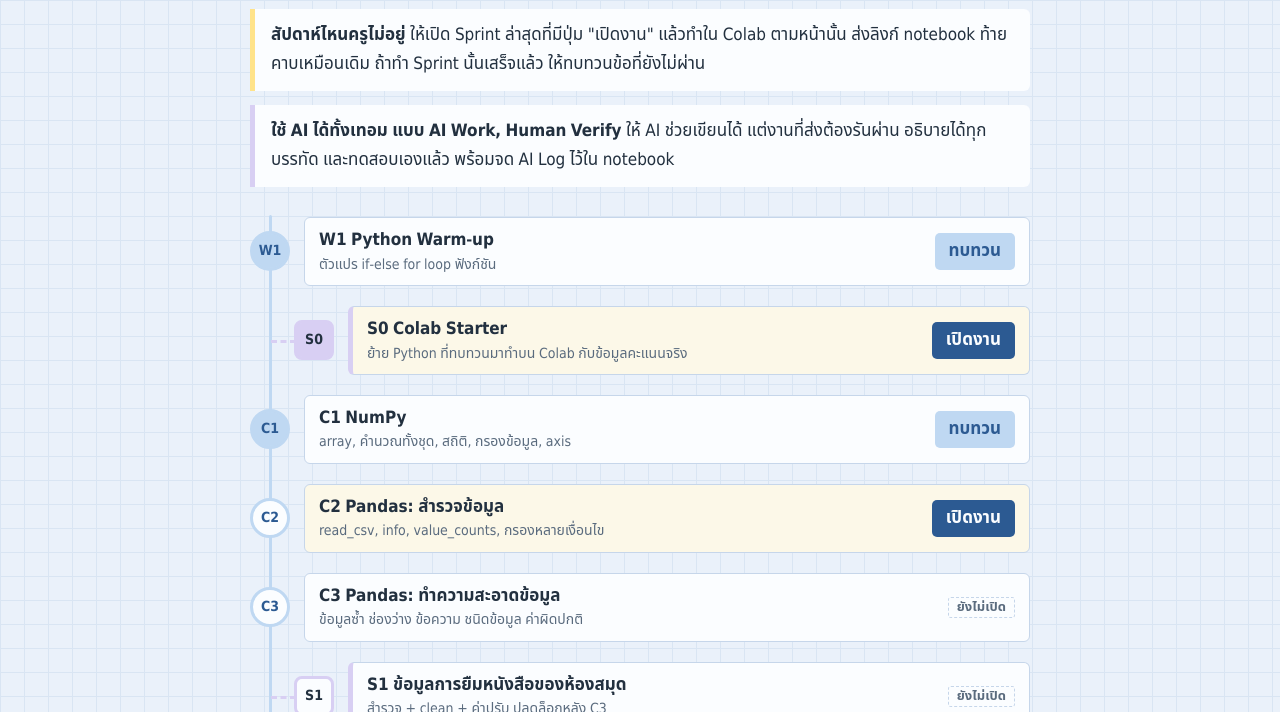
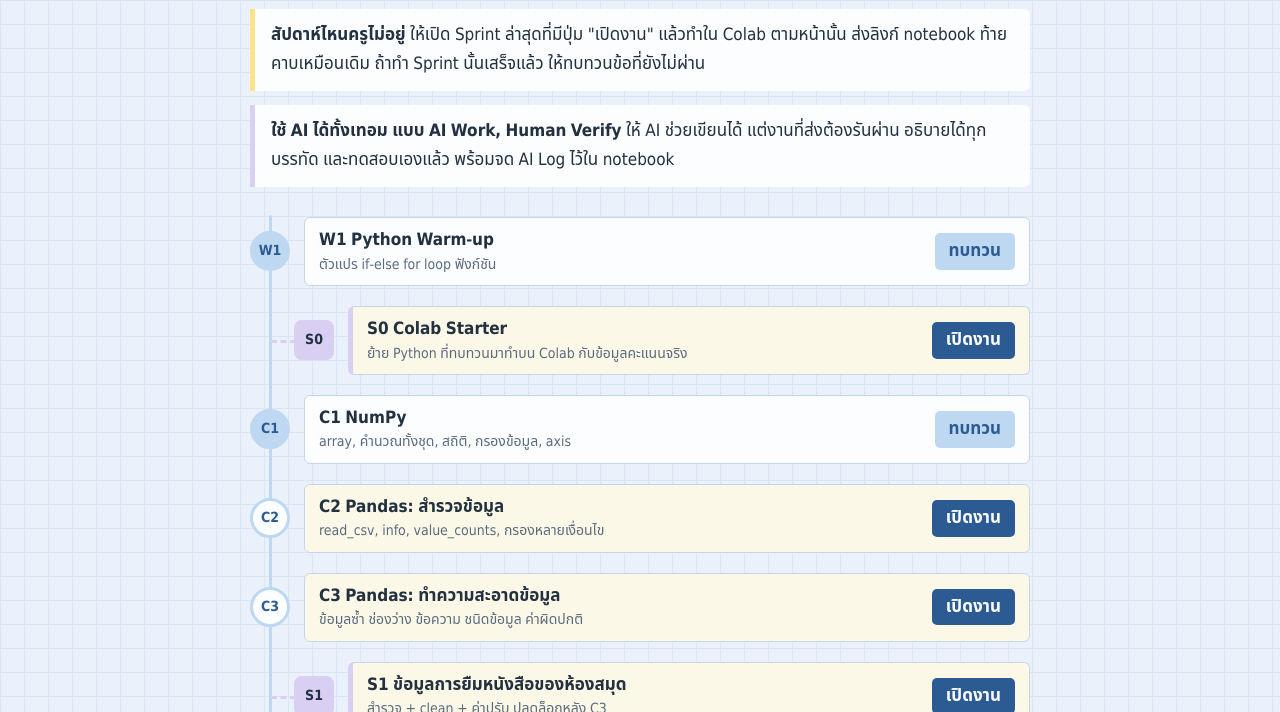
Before and after one commit to aump-pchy/DataScienceCourse, a plain HTML site: page index.html in a window 1280 px wide. Shown: the part 240-952 px from the top of the page. Drawn offline with Linux system fonts and the light colour scheme; a web font is replaced by a local one.

Commit message:
Update task statuses from 'soon' to 'open'

```diff
--- a/index.html
+++ b/index.html
@@ -63,8 +63,8 @@ const items = [
   { id:'S0', kind:'sprint', status:'open', title:'Colab Starter', note:'ย้าย Python ที่ทบทวนมาทำบน Colab กับข้อมูลคะแนนจริง', file:'s0.html' },
   { id:'C1', kind:'core',   status:'done', title:'NumPy', note:'array, คำนวณทั้งชุด, สถิติ, กรองข้อมูล, axis', file:'c1.html' },
   { id:'C2', kind:'core',   status:'open', title:'Pandas: สำรวจข้อมูล', note:'read_csv, info, value_counts, กรองหลายเงื่อนไข', file:'c2.html' },
-  { id:'C3', kind:'core',   status:'soon', title:'Pandas: ทำความสะอาดข้อมูล', note:'ข้อมูลซ้ำ ช่องว่าง ข้อความ ชนิดข้อมูล ค่าผิดปกติ', file:'c3.html' },
-  { id:'S1', kind:'sprint', status:'soon', title:'ข้อมูลการยืมหนังสือของห้องสมุด', note:'สำรวจ + clean + ค่าปรับ ปลดล็อกหลัง C3', file:'s1.html' },
+  { id:'C3', kind:'core',   status:'open', title:'Pandas: ทำความสะอาดข้อมูล', note:'ข้อมูลซ้ำ ช่องว่าง ข้อความ ชนิดข้อมูล ค่าผิดปกติ', file:'c3.html' },
+  { id:'S1', kind:'sprint', status:'open', title:'ข้อมูลการยืมหนังสือของห้องสมุด', note:'สำรวจ + clean + ค่าปรับ ปลดล็อกหลัง C3', file:'s1.html' },
   { id:'C4', kind:'core',   status:'soon', title:'Pandas: สรุปข้อมูล', note:'groupby, agg, pivot_table, merge' },
   { id:'C5', kind:'core',   status:'soon', title:'กราฟด้วย Matplotlib และ Seaborn', note:'line, bar, hist, scatter, boxplot, heatmap' },
   { id:'S2', kind:'sprint', status:'soon', title:'ตอบคำถามธุรกิจ 5 ข้อด้วยตารางและกราฟ', note:'ปลดล็อกหลัง C5' },
```
